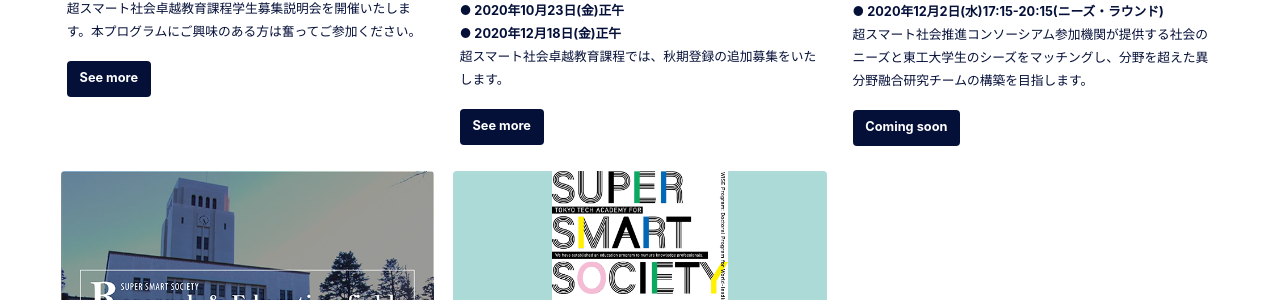
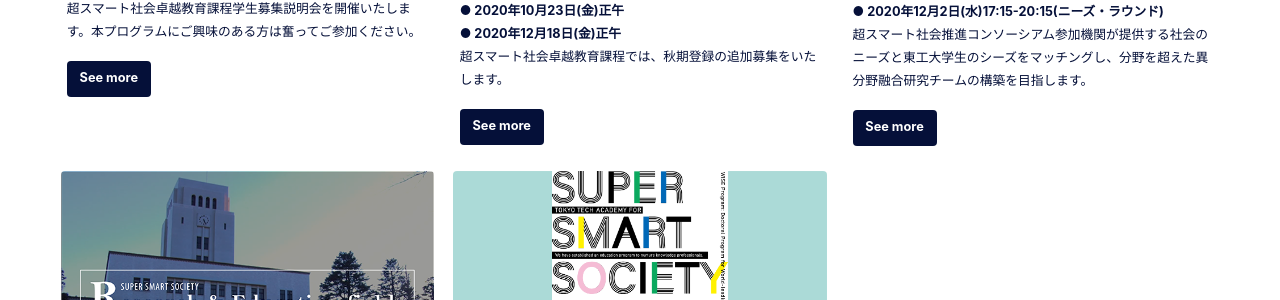
Before and after one commit to fl1d/w0ex.github.io, a Jekyll site: the page built from _pages/home.md, in a window 1280 px wide. Shown: the part 830-1130 px from the top of the page. Built offline with Jekyll 4.4.1, drawn with Linux system fonts in a browser that asks for light colours; cached includes are drawn as plain includes; nearby versions of some CDN libraries.

Commit message:
Update home.md

```diff
--- a/_pages/home.md
+++ b/_pages/home.md
@@ -57,8 +57,8 @@
     <br>● 2020年11月18日(水)13:30-17:00(シーズ・ラウンド)
     <br>● 2020年12月2日(水)17:15-20:15(ニーズ・ラウンド)</B><br>
     超スマート社会推進コンソーシアム参加機関が提供する社会のニーズと東工大学生のシーズをマッチングし、分野を超えた異分野融合研究チームの構築を目指します。"
-    url: "/"
-    btn_label: "Coming soon"
+    url: "https://www.sss.e.titech.ac.jp/event-sss-matching-ws-20201118/"
+    btn_label: "See more"
     btn_class: "btn--primary"
 
   - image_path: /assets/images/PV.png
```
